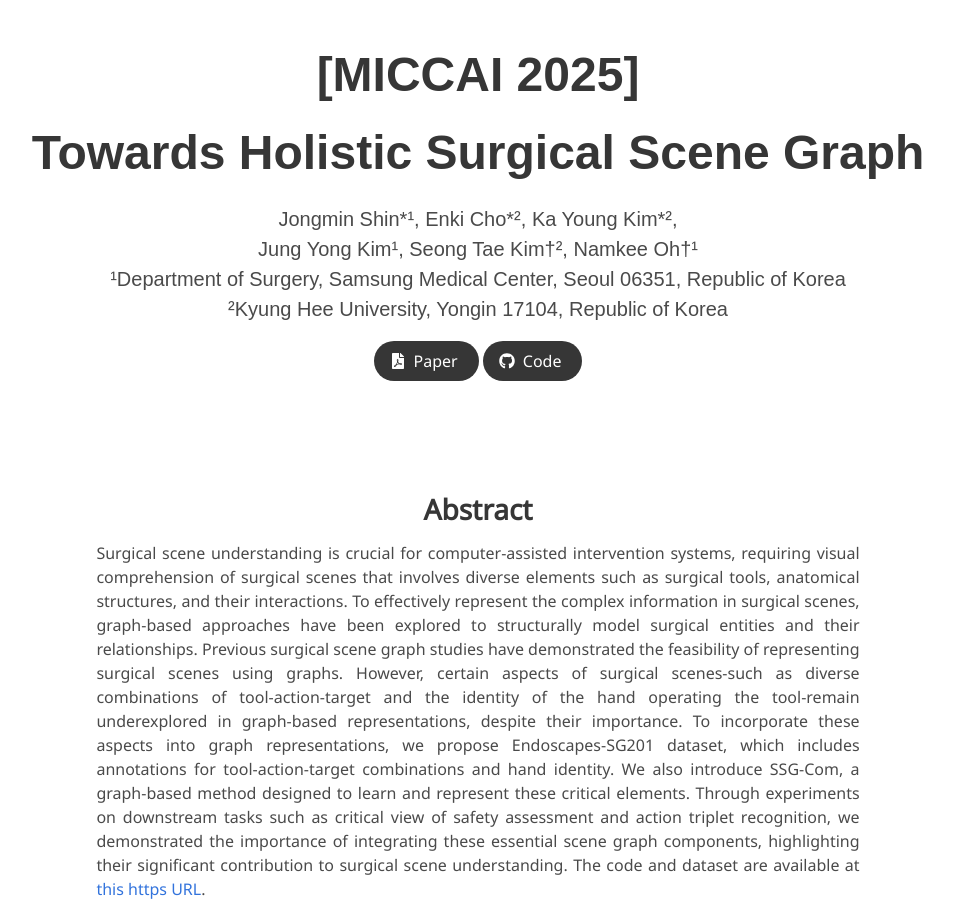
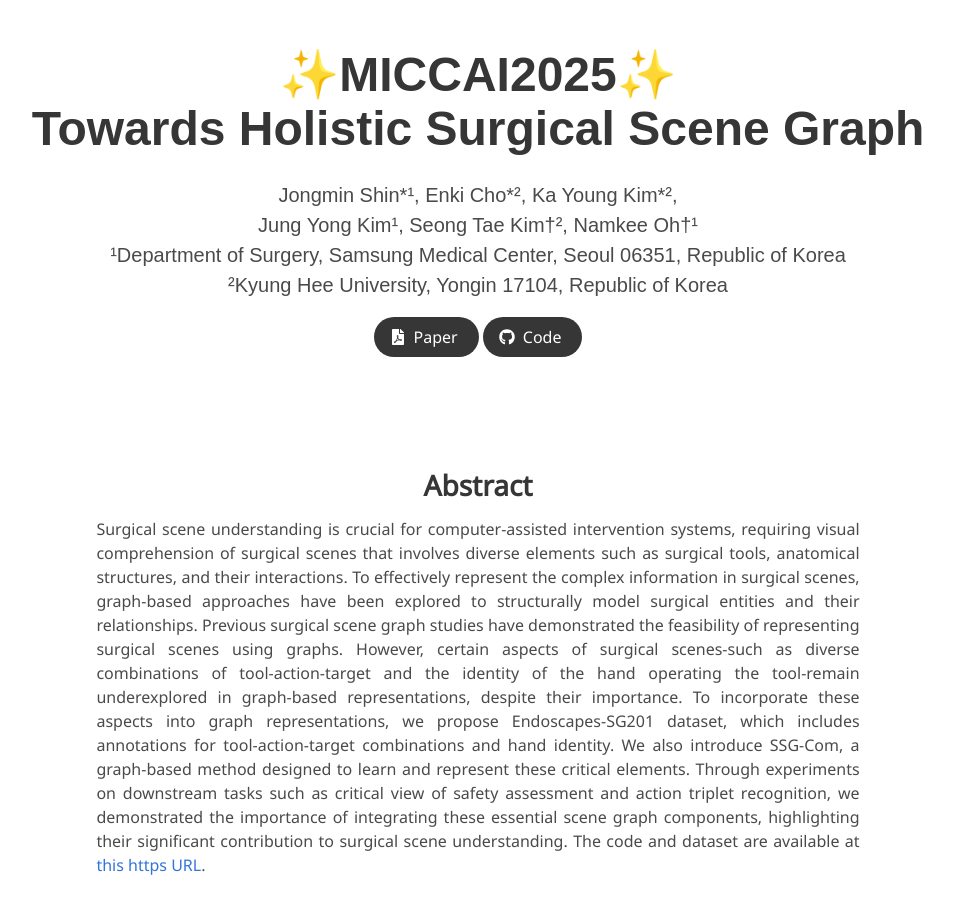
Before and after one commit to ailab-kyunghee/SSG-Com, a Jekyll site: the page built from index.md, in a window 1280 px wide and 900 px high. Shown: the whole window, without its empty margins (162-1115 px from the left). Built offline with Jekyll 4.4.1, drawn with Linux system fonts in a browser that asks for light colours; some web fonts are replaced.

Commit message:
Update index.md

```diff
--- a/_layouts/project_page.html
+++ b/_layouts/project_page.html
@@ -46,8 +46,7 @@
     <div class="container is-max-desktop">
       <div class="columns is-centered">
         <div class="column has-text-centered">
-          <h1 class="title is-1 publication-title">[MICCAI 2025]</h1>
-          <h1 class="title is-1 publication-title">Towards Holistic Surgical Scene Graph</h1>
+          <h1 class="title is-1 publication-title">✨MICCAI2025✨<br>Towards Holistic Surgical Scene Graph</h1>
           {% if page.authors %}
           <div class="is-size-5 publication-authors">
             <span class="author-block">
```
